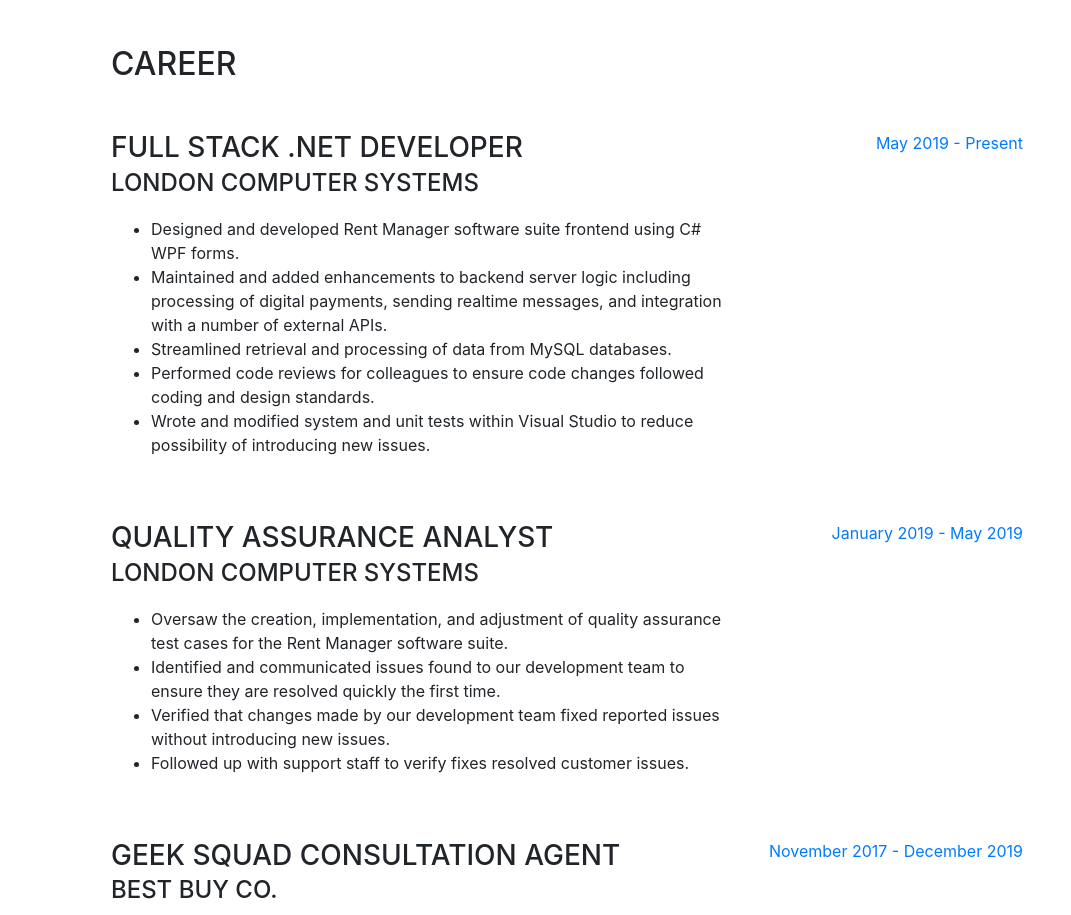
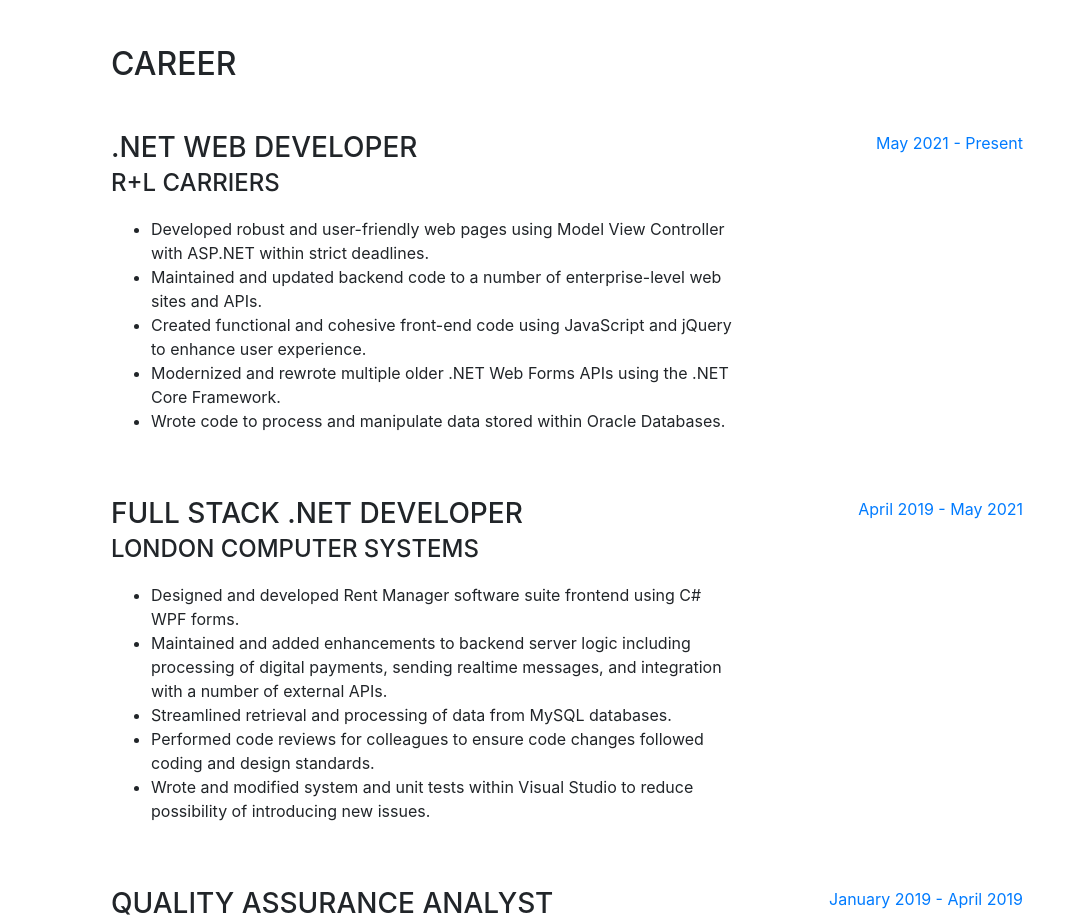
Before and after one commit to bradleyabruce/BradleyBruce.com, a website with bundled scripts: page index.html in a window 1280 px wide. Shown: the part 804-1719 px from the top of the page, without its empty margins (209-1280 px from the left). Built offline with nearby package versions, Linux system fonts and the light colour scheme; a web font is replaced by a local one.

Commit message:
Added R+L Carriers Section

```diff
--- a/index.html
+++ b/index.html
@@ -1,13 +1,8 @@
 <!DOCTYPE html>
 <html lang="en">
-
 <head>
-
   <meta charset="utf-8">
   <meta name="viewport" content="width=device-width, initial-scale=1, shrink-to-fit=no">
-  <meta name="description" content="">
-  <meta name="author" content="">
-
   <title>Bradley Bruce</title>
 
   <!-- Bootstrap core CSS -->
@@ -21,14 +16,12 @@
   <!-- Custom styles for this template -->
   <link href="css/resume.min.css" rel="stylesheet">
   <link rel="icon" href="img/favicon.ico">
-
 </head>
 
 <body id="page-top">
 
   <nav class="navbar navbar-expand-lg navbar-dark bg-primary fixed-top" id="sideNav">
     <a class="navbar-brand js-scroll-trigger" href="#page-top">
-      <!-- My Name -->
       <span class="d-block d-lg-none">Bradley Bruce</span>
       <span class="d-none d-lg-block">
         <img class="img-fluid img-profile rounded-circle mx-auto mb-2" src="img/profile.jpg" alt="">
@@ -68,14 +61,13 @@
   <div class="container-fluid p-0">
 
     <!-- About -->
-
     <section class="resume-section p-3 p-lg-5 d-flex d-column" id="about">
       <div class="my-auto">
         <h1 class="mb-0">Bradley
           <span class="text-primary">Bruce</span>
         </h1>
-        <div class="subheading mb-5">Cincinnati, Ohio -
-          <a href="mailto:bruceba@mail.uc.edu">BradleyABruce@outlook.com</a>
+        <div class="subheading mb-5">Denver, Colorado -
+          <a href="mailto:bradleyabruce@outlook.com">BradleyABruce@outlook.com</a>
         </div>
         <p class="lead mb-5">I am an alumni of the University of Cincinnati with a BS in Information Technology with a
           focus on software development. I have three years of experience working with the .NET Framework as well as
@@ -83,7 +75,7 @@
           am a task-oriented and goal-driven individual with a passion for changing the world. My interests of study
           include application and web design, database management, and medical sciences.
           <br /><br />
-          Download my resume <a href="img/Resume.pdf" download="BradBruceResume">Here.</a></p>
+          Download my resume <a href="img/Resume.pdf" download>Here.</a></p>
 
         <div class="social-icons">
           <a href="https://www.linkedin.com/in/bradley-bruce-520986160/" target="_blank">
@@ -95,16 +87,32 @@
         </div>
       </div>
     </section>
-
     <!-- End About -->
 
     <hr class="m-0">
 
     <!-- Experience -->
-
     <section class="resume-section p-3 p-lg-5 d-flex flex-column" id="experience">
       <div class="my-auto">
         <h2 class="mb-5">Career</h2>
+
+        <!-- R+L Dev -->
+        <div class="resume-item d-flex flex-column flex-md-row mb-5">
+          <div class="resume-content mr-auto">
+            <h3 class="mb-0">.Net Web Developer</h3>
+            <div class="subheading mb-3">R+L Carriers</div>
+            <ul>
+              <li>Developed robust and user-friendly web pages using Model View Controller with ASP.NET within strict deadlines.</li>
+              <li>Maintained and updated backend code to a number of enterprise-level web sites and APIs.</li>
+              <li>Created functional and cohesive front-end code using JavaScript and jQuery to enhance user experience.</li>
+              <li>Modernized and rewrote multiple older .NET Web Forms APIs using the .NET Core Framework.</li>
+              <li>Wrote code to process and manipulate data stored within Oracle Databases.</li>
+            </ul>
+          </div>
+          <div class="resume-date text-md-right">
+            <span class="text-primary">May 2021 - Present</span>
+          </div>
+        </div>
 
         <!--LCS Dev -->
         <div class="resume-item d-flex flex-column flex-md-row mb-5">
@@ -116,14 +124,13 @@
               <li>Maintained and added enhancements to backend server logic including processing of digital payments,
                 sending realtime messages, and integration with a number of external APIs.</li>
               <li>Streamlined retrieval and processing of data from MySQL databases.</li>
-              <li>Performed code reviews for colleagues to ensure code changes followed coding and design standards.
-              </li>
+              <li>Performed code reviews for colleagues to ensure code changes followed coding and design standards.</li>
               <li>Wrote and modified system and unit tests within Visual Studio to reduce possibility of introducing new
                 issues.</li>
             </ul>
           </div>
           <div class="resume-date text-md-right">
-            <span class="text-primary">May 2019 - Present</span>
+            <span class="text-primary">April 2019 - May 2021</span>
           </div>
         </div>
 
@@ -143,7 +150,7 @@
             </ul>
           </div>
           <div class="resume-date text-md-right">
-            <span class="text-primary">January 2019 - May 2019</span>
+            <span class="text-primary">January 2019 - April 2019</span>
           </div>
         </div>
 
@@ -228,7 +235,7 @@
             <div>Bachelor of Science - BS</div>
           </div>
           <div class="resume-date text-md-right">
-            <span class="text-primary">August 2018 - May 2020</span>
+            <span class="text-primary">August 2016 - May 2020</span>
           </div>
         </div>
 
```
Also changed, not shown: 2 other files.
